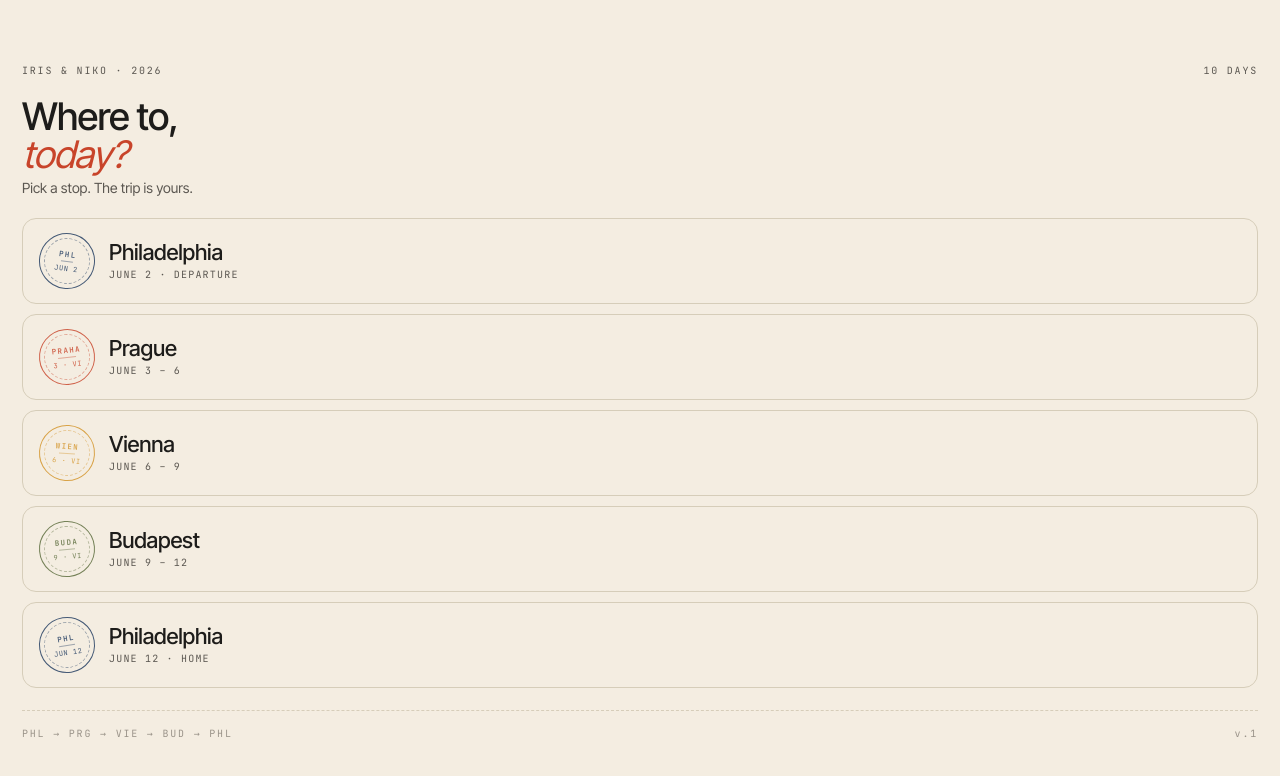
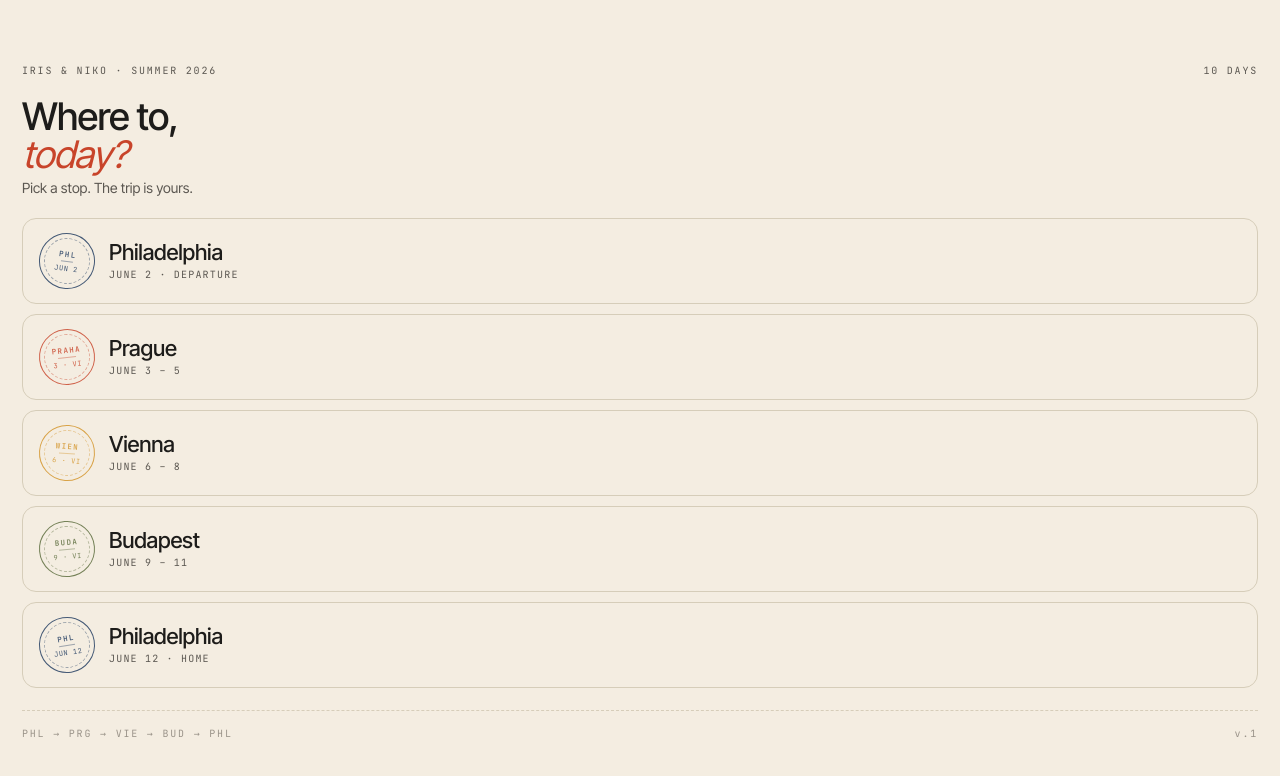
Before and after one commit to irispepa/travel-companion, a React (Vite) app: page / in a window 1280 px wide. Shown: the top 776 px of the page. Built offline with nearby package versions, Linux system fonts and the light colour scheme.

Commit message:
chore: update trip dates to June 2–12 with correct city ranges
Prague Jun 3–5, Vienna Jun 6–8, Budapest Jun 9–11. Header updated to Summer 2026. Day counts corrected to 10-day trip.

```diff
--- a/src/components/layout/CityDashboard.tsx
+++ b/src/components/layout/CityDashboard.tsx
@@ -26,11 +26,11 @@ const CITY_DATA: Record<string, {
   prague: {
     stampColor: '#c8442a',
     stampLabel: 'PRAHA',
-    stampDate: '14 · VI',
+    stampDate: '3 · VI',
     coords: '50.0755° N · 14.4378° E',
     tag: 'Stone city, slow river, cheap pivo.',
-    day: 'DAY 01 / 12',
-    today: 'Sun · June 14',
+    day: 'DAY 01 / 10',
+    today: 'Tue · June 3',
     weather: { value: '22°', sub: 'part. cloudy' },
     fx: { value: '22.4', sub: 'CZK · live' },
     next: { value: '15:00', sub: 'Old Town' },
@@ -48,11 +48,11 @@ const CITY_DATA: Record<string, {
   vienna: {
     stampColor: '#d39327',
     stampLabel: 'WIEN',
-    stampDate: '18 · VI',
+    stampDate: '6 · VI',
     coords: '48.2082° N · 16.3738° E',
     tag: 'Imperial cake, late-night opera, perfect coffee.',
-    day: 'DAY 05 / 12',
-    today: 'Thu · June 18',
+    day: 'DAY 04 / 10',
+    today: 'Sat · June 6',
     weather: { value: '24°', sub: 'sunny' },
     fx: { value: '0.93', sub: 'EUR · live' },
     next: { value: '16:30', sub: 'Belvedere' },
@@ -70,11 +70,11 @@ const CITY_DATA: Record<string, {
   budapest: {
     stampColor: '#5a6b3b',
     stampLabel: 'BUDA',
-    stampDate: '21 · VI',
+    stampDate: '9 · VI',
     coords: '47.4979° N · 19.0402° E',
     tag: 'Two cities, one river, ruin-bar nights.',
-    day: 'DAY 08 / 12',
-    today: 'Sun · June 21',
+    day: 'DAY 07 / 10',
+    today: 'Tue · June 9',
     weather: { value: '26°', sub: 'clear' },
     fx: { value: '356', sub: 'HUF · live' },
     next: { value: '20:00', sub: 'Széchenyi' },
--- a/src/components/layout/CitySelector.tsx
+++ b/src/components/layout/CitySelector.tsx
@@ -5,9 +5,9 @@ const CITY_META: Record<string, {
   color: string; label: string; date: string; rotate: number; sub: string;
   start?: string; end?: string;
 }> = {
-  prague:    { color: '#c8442a', label: 'PRAHA', date: '3 · VI',  rotate: -6,  sub: 'June 3 – 6',   start: '2026-06-03', end: '2026-06-06' },
-  vienna:    { color: '#d39327', label: 'WIEN',  date: '6 · VI',  rotate: 4,   sub: 'June 6 – 9',   start: '2026-06-06', end: '2026-06-09' },
-  budapest:  { color: '#5a6b3b', label: 'BUDA',  date: '9 · VI',  rotate: -5,  sub: 'June 9 – 12',  start: '2026-06-09', end: '2026-06-12' },
+  prague:    { color: '#c8442a', label: 'PRAHA', date: '3 · VI',  rotate: -6,  sub: 'June 3 – 5',   start: '2026-06-03', end: '2026-06-05' },
+  vienna:    { color: '#d39327', label: 'WIEN',  date: '6 · VI',  rotate: 4,   sub: 'June 6 – 8',   start: '2026-06-06', end: '2026-06-08' },
+  budapest:  { color: '#5a6b3b', label: 'BUDA',  date: '9 · VI',  rotate: -5,  sub: 'June 9 – 11',  start: '2026-06-09', end: '2026-06-11' },
   'philly-out': { color: '#1f3a5f', label: 'PHL', date: 'JUN 2',  rotate: 7,   sub: 'June 2 · departure' },
   'philly-in':  { color: '#1f3a5f', label: 'PHL', date: 'JUN 12', rotate: -9,  sub: 'June 12 · home' },
 }
@@ -74,7 +74,7 @@ export function CitySelector() {
           letterSpacing: '0.18em',
           color: 'var(--color-ink-soft)',
         }}>
-          IRIS &amp; NIKO · 2026
+          IRIS &amp; NIKO · SUMMER 2026
         </div>
         <div style={{
           fontFamily: 'var(--font-mono)',
```
